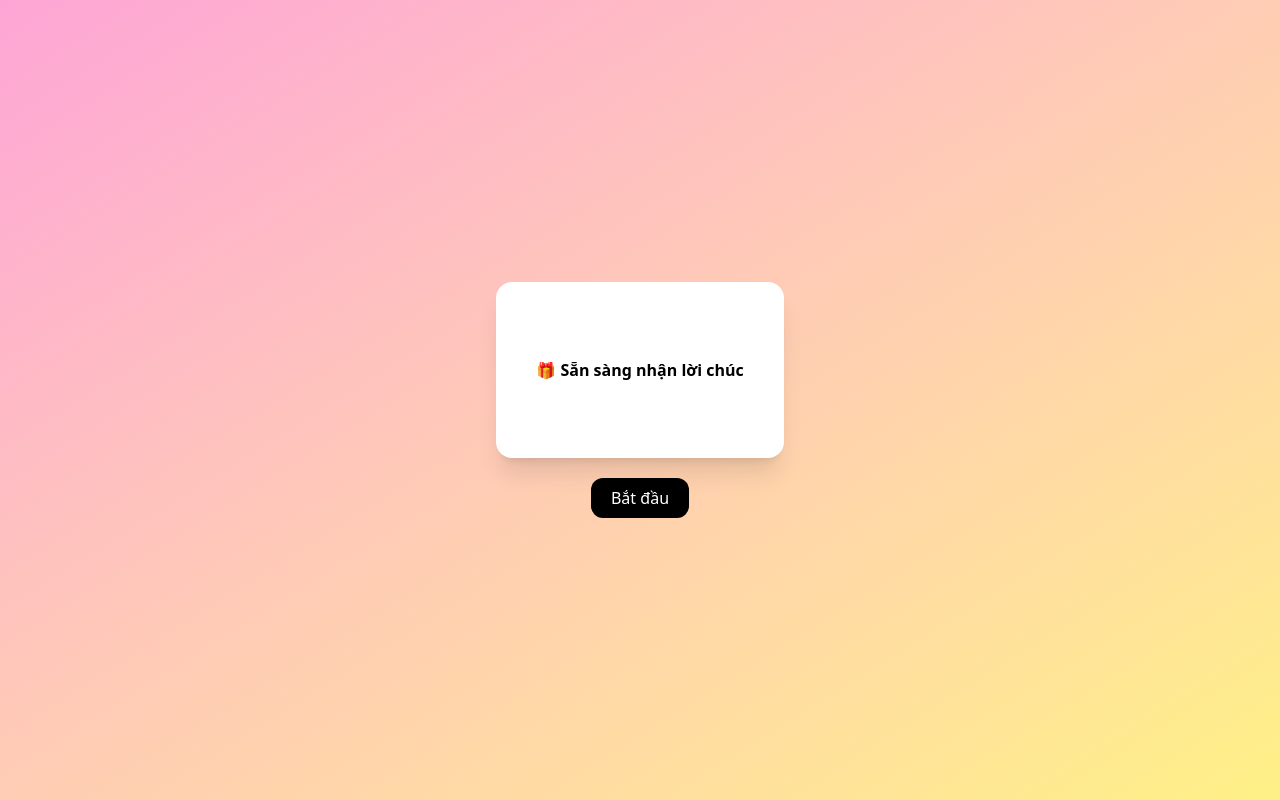
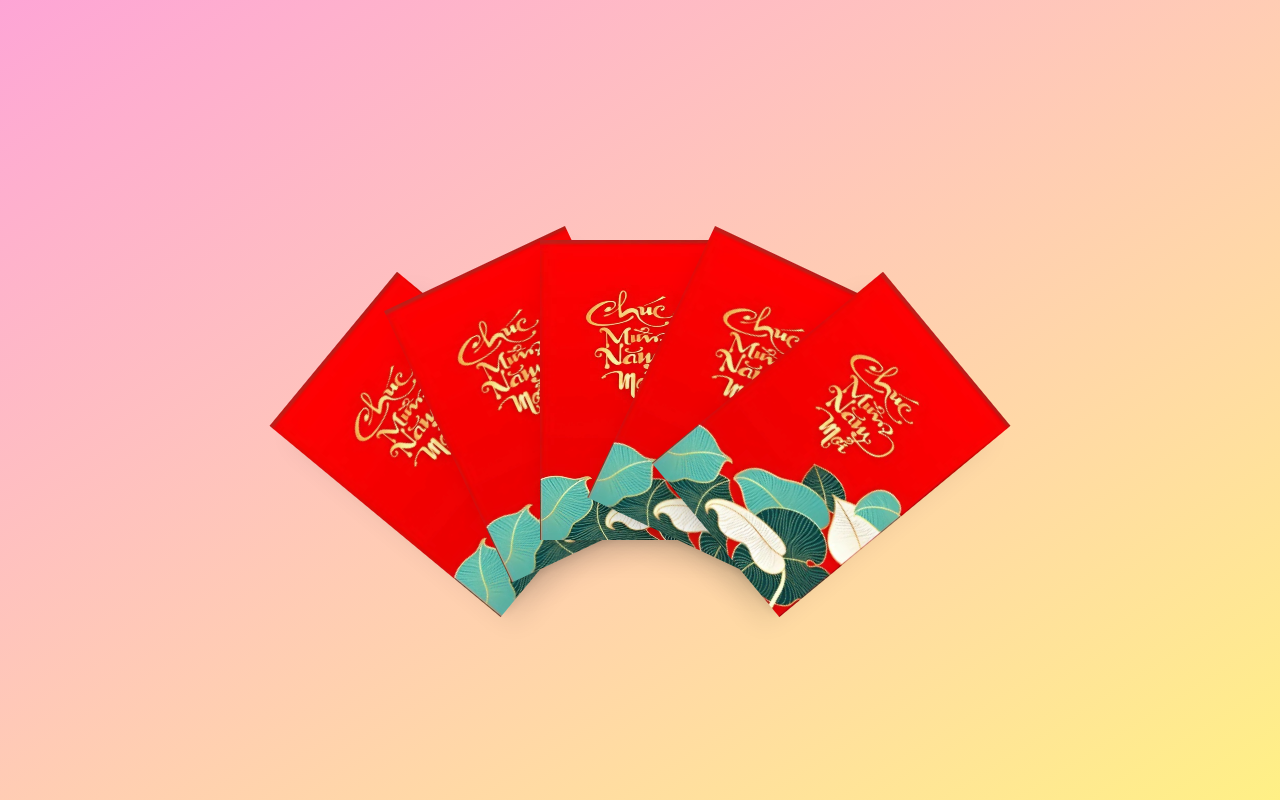
Before and after one commit to quyng24/co-vn, a React (Vite) app: page / in a window 1280 px wide. Built offline with nearby package versions, Linux system fonts and the light colour scheme.

Commit message:
create draw a random card for a question

```diff
--- a/index.html
+++ b/index.html
@@ -4,7 +4,7 @@
     <meta charset="UTF-8" />
     <link rel="icon" type="image/svg+xml" href="/vite.svg" />
     <meta name="viewport" content="width=device-width, initial-scale=1.0" />
-    <title>co-vn</title>
+    <title>TET Holiday</title>
   </head>
   <body>
     <div id="root"></div>
--- a/src/App.tsx
+++ b/src/App.tsx
@@ -1,37 +1,33 @@
 import { useState } from 'react';
 import './App.css'
-import StartButton from './components/StartButton';
-import FlipCard from './components/FlipCard';
+import { wishes } from './store/data';
+import type { Card } from './types/type';
+import FanCard from './components/FanCard';
 
 function App() {
-  const wishes = [
-    "Chúc bạn code không bug 🚀",
-    "Lương tăng gấp đôi 💰",
-    "Pass mọi interview 🔥",
-    "Sức khỏe dồi dào 💪",
-    "Tình duyên nở rộ 🌸",
-    "Gia đình bình an ❤️",
-    "Năm mới thành công rực rỡ ✨",
-  ];
-  const [flipped, setFlipped] = useState(false);
-  const [message, setMessage] = useState("");
-  const handleStart = () => {
-    if (flipped) {
-      setFlipped(false);
+  const createCard = () =>
+    Array.from({ length: 5 }, () => ({ flipped: false, message: '' }));
+  const [cards, setCards] = useState<Card[]>(createCard());
+  const [selectedIndex, setSelectedIndex] = useState<number | null>(null);
+
+  const handleSelect = (index: number) => {
+    if (selectedIndex === index) {
+      setSelectedIndex(null);
       return;
     }
 
-    const random =
+    const newCards = [...cards];
+    newCards[index].message =
       wishes[Math.floor(Math.random() * wishes.length)];
 
-    setMessage(random);
-    setFlipped(true);
+    setCards(newCards);
+    setSelectedIndex(index);
   };
+
   return (
     <>
       <div className='w-full min-h-screen flex flex-col justify-center items-center gap-5 bg-linear-to-br from-pink-300 to-yellow-200'>
-        <FlipCard flipped={flipped} message={message} />
-        <StartButton onClick={handleStart} flipped={flipped} />
+        <FanCard cards={cards} selectedIndex={selectedIndex} onSelect={handleSelect} />
       </div>
     </>
   )
--- /dev/null
+++ b/src/components/FanCard.tsx
@@ -0,0 +1,53 @@
+import { useLayoutEffect, useRef, useState } from "react";
+import type { Card } from "../types/type";
+import FlipCard from "./FlipCard";
+
+type Props = {
+    cards?: Card[];
+    selectedIndex: number | null;
+    onSelect: (index: number) => void;
+}
+
+export default function FanCard({cards = [], selectedIndex, onSelect}: Props) {
+    const containerRef = useRef<HTMLDivElement>(null);
+    const [width, setWidth] = useState(400);
+
+    useLayoutEffect(() => {
+        const resize = () => {
+        if (containerRef.current) {
+            setWidth(containerRef.current.offsetWidth);
+        }
+        };
+
+        resize();
+        window.addEventListener("resize", resize);
+        return () => window.removeEventListener("resize", resize);
+    }, []);
+
+    const count = cards.length;
+    const middle = (count - 1) / 2;
+    const spread = width * 0.12;
+    const offsetStep = width * 0.09;
+    return (
+        <div ref={containerRef} className="relative w-full max-w-105 h-70 flex items-end justify-center">
+            {cards.map((card, i) => {
+                const rotate = (i - middle) * (spread / middle);
+                const offset = (i - middle) * offsetStep;
+
+                return (
+                <FlipCard
+                    key={i}
+                    flipped={selectedIndex === i}
+                    message={card.message}
+                    onClick={() => onSelect(i)}
+                    style={{
+                        transform: `translateX(${offset}px) rotate(${rotate}deg)`,
+                        transformOrigin: "bottom center",
+                        zIndex: selectedIndex === i ? 50 : i,
+                    }}
+                />
+                );
+            })}
+        </div>
+    )
+}
--- a/src/components/FlipCard.tsx
+++ b/src/components/FlipCard.tsx
@@ -1,25 +1,48 @@
+import type { CSSProperties } from 'react';
+import ImgLixi from "../assets/image-lixi.jpeg";
+
 type Props = {
-    flipped?: boolean;
-    message?: string;
+  flipped?: boolean;
+  message?: string;
+  style?: CSSProperties;
+  onClick?: () => void;
 }
 
-export default function FlipCard({ flipped, message }: Props) {
+export default function FlipCard({ flipped, message, style, onClick }: Props) {
   return (
-    <div className="w-72 h-44 perspective">
+    <div
+      onClick={onClick}
+      className={`
+        absolute w-20 h-40 lg:w-50 lg:h-75 perspective
+        transition-transform duration-300
+        ${flipped ? "-translate-y-60 z-50" : "translate-y-0"}
+      `}
+      style={style}
+    >
+      {/* wrapper xoay */}
       <div
         className={`
-          relative w-full h-full duration-700 transform-style-preserve-3d
+          relative w-full h-full
+          transform-style-preserve-3d
+          transition-transform duration-700 delay-300
           ${flipped ? "rotate-y-180" : ""}
         `}
       >
         {/* Front */}
-        <div className="absolute inset-0 backface-hidden rounded-2xl bg-white shadow-xl flex items-center justify-center font-semibold">
-          🎁 Sẵn sàng nhận lời chúc
+        <div className="absolute inset-0 backface-hidden rounded bg-white shadow-xl flex items-center justify-center text-2xl">
+          <img src={ImgLixi} alt="Images" className="w-full h-full bg-cover bg-center" />
         </div>
 
         {/* Back */}
-        <div className="absolute inset-0 rotate-y-180 backface-hidden rounded-2xl bg-white shadow-xl flex items-center justify-center text-center p-4">
-          {message}
+        <div className="absolute inset-0 rotate-y-180 backface-hidden rounded bg-[#fb222d] border-2 border-yellow-300 shadow-xl flex items-center justify-center text-center p-3 text-yellow-300 text-sm font-medium">
+          <span
+            className={`
+              transition-opacity duration-0 delay-1000
+              ${flipped ? "opacity-100" : "opacity-0"}
+            `}
+          >
+            {message}
+          </span>
         </div>
       </div>
     </div>
--- a/src/components/StartButton.tsx
+++ /dev/null
@@ -1,15 +0,0 @@
-type Props = {
-    onClick?: () => void;
-    flipped?: boolean;
-}
-
-export default function StartButton({ onClick, flipped }: Props) {
-  return (
-    <button
-      onClick={onClick}
-      className="px-5 py-2 rounded-xl bg-black text-white hover:opacity-80"
-    >
-      {flipped ? "Rút lại" : "Bắt đầu"}
-    </button>
-  );
-}
--- /dev/null
+++ b/src/store/data.ts
@@ -0,0 +1,9 @@
+export const wishes = [
+  'Chúc bạn code không Bug',
+  'Lương tăng đều mỗi năm',
+  'Pass mọi interview',
+  'Sức khỏe rồi rào, tràn đầy năng lượng',
+  'Tính duyên như ý',
+  'Gia đình bình an',
+  'Năm mới thành công rực rỡ',
+];
--- /dev/null
+++ b/src/types/type.ts
@@ -0,0 +1,4 @@
+export interface Card {
+    flipped: boolean;
+    message: string;
+}
```
Also changed, not shown: src/assets/image-lixi.jpeg (added).
